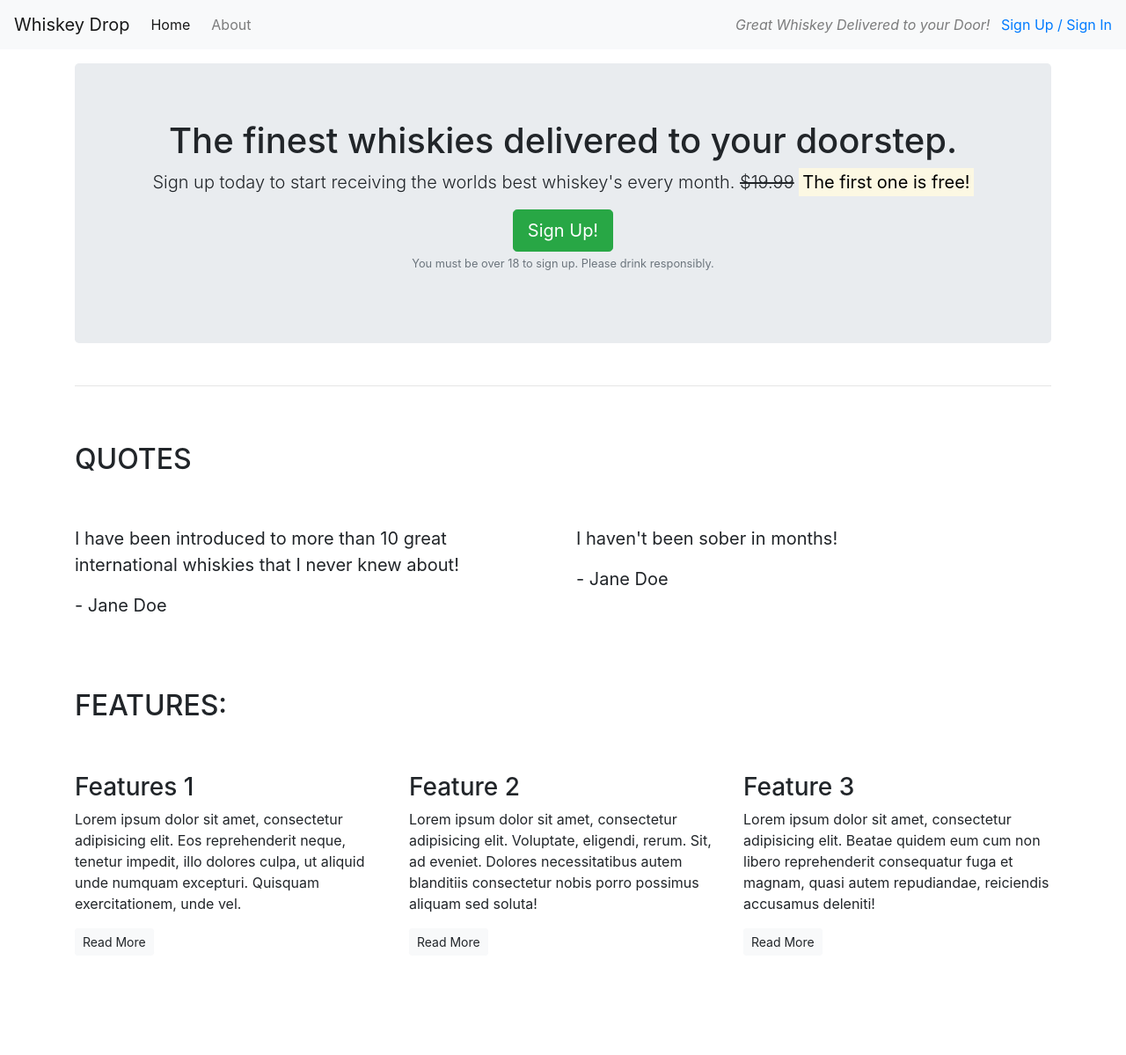
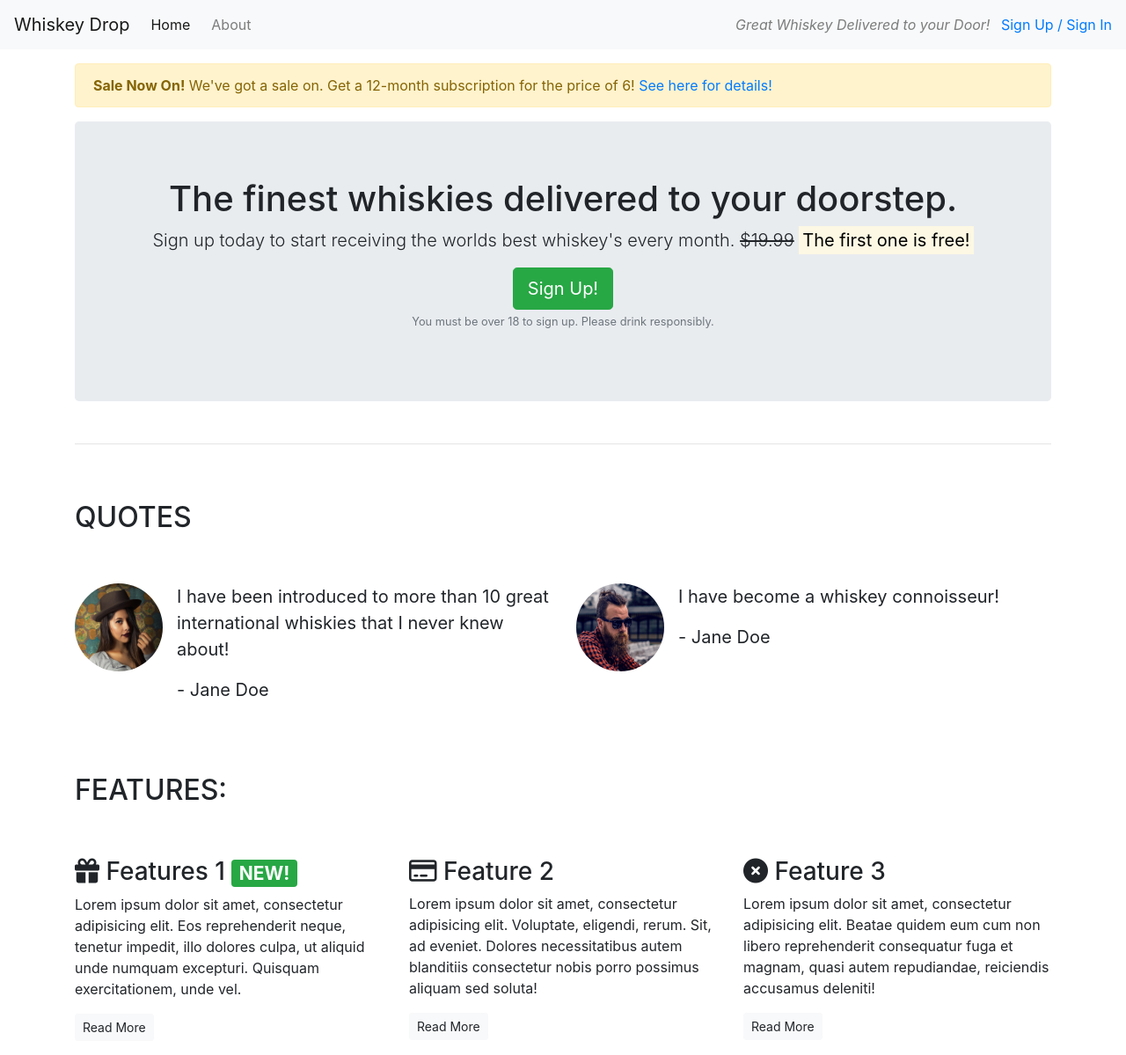
Before and after one commit to SPH73/Whiskey-Drop-Landing-Page, a plain HTML site: page index.html in a window 1280 px wide. Shown: the whole page at 88% size. Before the commit the page ends 1102 px from the top, so only its background shows below. Drawn offline with nearby package versions, Linux system fonts and the light colour scheme.

Commit message:
added images, icons, badges and alerts

```diff
--- a/index.html
+++ b/index.html
@@ -8,6 +8,7 @@
     <title>Whiskey Drop | Taste a new Whiskey every month</title>
     <link rel="stylesheet" href="https://stackpath.bootstrapcdn.com/bootstrap/4.3.1/css/bootstrap.min.css" integrity="sha384-ggOyR0iXCbMQv3Xipma34MD+dH/1fQ784/j6cY/iJTQUOhcWr7x9JvoRxT2MZw1T" crossorigin="anonymous">
     <script src="https://stackpath.bootstrapcdn.com/bootstrap/4.3.1/js/bootstrap.min.js" integrity="sha384-JjSmVgyd0p3pXB1rRibZUAYoIIy6OrQ6VrjIEaFf/nJGzIxFDsf4x0xIM+B07jRM" crossorigin="anonymous"></script>
+    <script src="https://kit.fontawesome.com/dfb4940e56.js"></script>
 </head>
 
 <body>
@@ -24,6 +25,13 @@
         </div>
     </nav>
     <article class="container mt-3">
+        <div class="row d-none d-sm-block">
+            <div class="col-12">
+                <div class="alert alert-warning">
+                    <strong>Sale Now On!</strong> We've got a sale on. Get a 12-month subscription for the price of 6!<a href=""> See here for details!</a>
+                </div>
+            </div>
+        </div>
         <!--Callout-->
         <div class="row">
             <div class="col-12">
@@ -49,16 +57,30 @@
             </div>
             <div class="row">
                 <div class="col-12 col-md-6">
-                    <blockquote>
+                    <div class="media">
+                        <div class="d-none d-sm-block">
+                            <img src="images/girl-image.png" class="rounded-circle mr-3" height=100 width=100></img>
+                        </div>
+                        <div class="media-body">
+                            <blockquote class="blockquote">
                                 <p>I have been introduced to more than 10 great international whiskies that I never knew about!</p>
                                 <p>- Jane Doe</p>
                             </blockquote>
                         </div>
+                    </div>
+                </div>
                 <div class="col-12 col-md-6">
-                    <blockquote>
-                        <p>I haven't been sober in months!</p>
+                    <div class="media">
+                        <div class="d-none d-sm-block">
+                            <img src="images/guy-image.png" class="rounded-circle mr-3" height=100 width=100></img>
+                        </div>
+                        <div class="media-body">
+                            <blockquote class="blockquote">
+                                <p>I have become a whiskey connoisseur!</p>
                                 <p>- Jane Doe</p>
                             </blockquote>
+                        </div>
+                    </div>
                 </div>
             </div>
         </section>
@@ -73,21 +95,21 @@
             <div class="row">
                 <div class="col-12 col-md-6 col-lg-4">
                     <div class="feature">
-                        <h3>Features 1</h3>
+                        <h3><i class="fas fa-gift d-none d-sm-inline"></i> Features 1 <span class="badge badge-success">NEW!</span></h3>
                         <p>Lorem ipsum dolor sit amet, consectetur adipisicing elit. Eos reprehenderit neque, tenetur impedit, illo dolores culpa, ut aliquid unde numquam excepturi. Quisquam exercitationem, unde vel.</p>
                         <p><a class="btn btn-sm btn-light" href="">Read More</a></p>
                     </div>
                 </div>
                 <div class="col-12 col-md-6 col-lg-4">
                     <div class="feature">
-                        <h3>Feature 2</h3>
+                        <h3><i class="far fa-credit-card d-none d-sm-inline"></i> Feature 2</h3>
                         <p>Lorem ipsum dolor sit amet, consectetur adipisicing elit. Voluptate, eligendi, rerum. Sit, ad eveniet. Dolores necessitatibus autem blanditiis consectetur nobis porro possimus aliquam sed soluta!</p>
                         <p><a class="btn btn-sm btn-light" href="">Read More</a></p>
                     </div>
                 </div>
                 <div class="col-12 d-md-none d-lg-block col-lg-4">
                     <div class="feature">
-                        <h3>Feature 3</h3>
+                        <h3><i class="fas fa-times-circle d-none d-sm-inline"></i> Feature 3</h3>
                         <p>Lorem ipsum dolor sit amet, consectetur adipisicing elit. Beatae quidem eum cum non libero reprehenderit consequatur fuga et magnam, quasi autem repudiandae, reiciendis accusamus deleniti!</p>
                         <p><a class="btn btn-sm btn-light" href="">Read More</a></p>
                     </div>
```
Also changed, not shown: images/girl-image.png (added), images/guy-image.png (added). Lines whose indentation alone changed are shown as unchanged.
